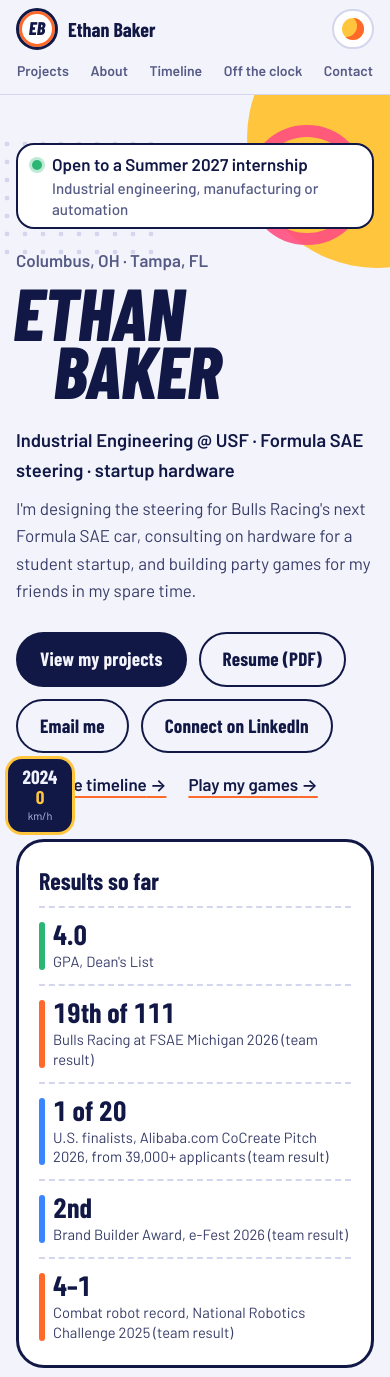
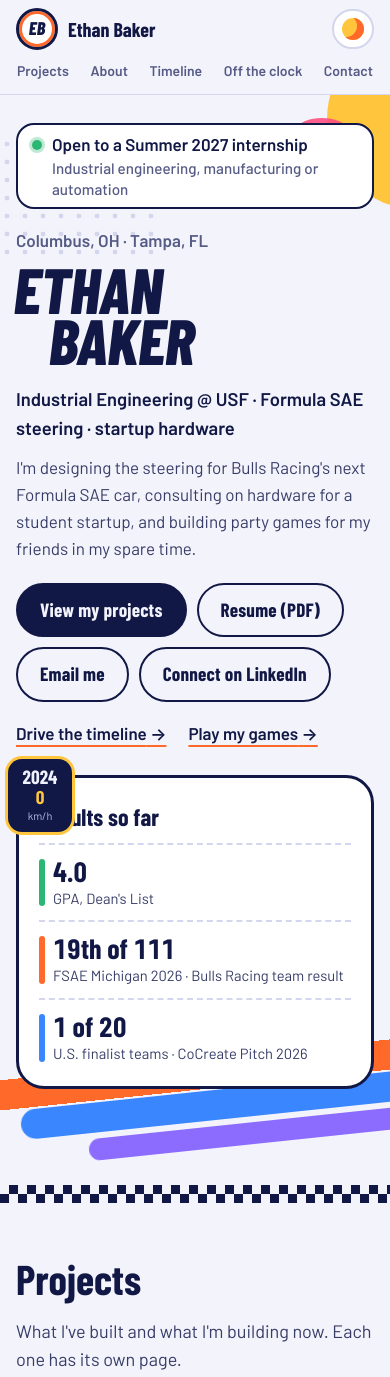
Before and after one commit to ekbaker58/personal-website, a website: page index.html in a window 390 px wide. Shown: the top 1377 px of the page. Drawn offline with Linux system fonts and the light colour scheme.

Commit message:
Refine portfolio spacing, imagery and project emphasis

```diff
--- a/common.js
+++ b/common.js
@@ -171,7 +171,17 @@
 
     const cover = el('div', 'project-card-cover');
     const photo = usablePhotos(project)[0];
-    if (photo) {
+    if (project.cardMosaic === true && usablePhotos(project).length >= 3) {
+      cover.classList.add('is-mosaic');
+      usablePhotos(project).slice(0, 3).forEach(photo => {
+        const img = el('img');
+        img.src = resolveHref(photo.src, root);
+        img.alt = '';
+        img.loading = 'lazy';
+        img.decoding = 'async';
+        cover.append(img);
+      });
+    } else if (photo) {
       const img = el('img');
       img.src = resolveHref(photo.src, root);
       img.alt = '';
--- a/index.html
+++ b/index.html
@@ -23,7 +23,7 @@
   <link rel="apple-touch-icon" href="apple-touch-icon.png">
   <link rel="preload" href="fonts/barlow-condensed-latin-800-italic.woff2" as="font" type="font/woff2" crossorigin>
   <link rel="preload" href="fonts/barlow-latin-400-normal.woff2" as="font" type="font/woff2" crossorigin>
-  <link rel="stylesheet" href="styles.css?v=92f8da43">
+  <link rel="stylesheet" href="styles.css?v=73e2b6df">
 </head>
 <body>
   <a class="skip" href="#content" data-skip-link>Skip to content</a>
@@ -71,7 +71,7 @@
     <div class="cabinet-screen" data-cabinet-screen></div>
   </dialog>
 
-  <script src="common.js?v=e2a0df23" defer></script>
-  <script src="script.js?v=ee99538a" defer></script>
+  <script src="common.js?v=c38fbc72" defer></script>
+  <script src="script.js?v=8c27da46" defer></script>
 </body>
 </html>
--- a/script.js
+++ b/script.js
@@ -144,6 +144,11 @@
       const ul = el('ul');
       items.forEach(item => ul.append(el('li', '', item)));
       dd.append(ul);
+      if (group.example && isFilled(group.example.label) && isSafeHref(group.example.href)) {
+        const example = el('a', 'skill-example', group.example.label);
+        example.href = group.example.href;
+        dd.append(example);
+      }
       row.append(dd);
       groups.append(row);
     });
@@ -161,7 +166,11 @@
     const { section, inner } = sectionShell('projects', cfg.title, 'projects');
     if (isFilled(cfg.intro)) inner.append(el('p', 'section-intro', cfg.intro));
     const grid = el('div', 'project-grid');
-    projects.forEach(project => grid.append(renderProjectCard(project, site, '')));
+    projects.forEach(project => {
+      const card = renderProjectCard(project, site, '');
+      if (project.featured === true) card.classList.add('project-card-featured');
+      grid.append(card);
+    });
     inner.append(grid);
     mount.append(section);
   }
--- a/site-content.json
+++ b/site-content.json
@@ -65,23 +65,13 @@
         },
         {
           "value": "19th of 111",
-          "label": "Bulls Racing at FSAE Michigan 2026 (team result)",
+          "label": "FSAE Michigan 2026 · Bulls Racing team result",
           "category": "engineering"
         },
         {
           "value": "1 of 20",
-          "label": "U.S. finalists, Alibaba.com CoCreate Pitch 2026, from 39,000+ applicants (team result)",
+          "label": "U.S. finalist teams · CoCreate Pitch 2026",
           "category": "startup"
-        },
-        {
-          "value": "2nd",
-          "label": "Brand Builder Award, e-Fest 2026 (team result)",
-          "category": "startup"
-        },
-        {
-          "value": "4–1",
-          "label": "Combat robot record, National Robotics Challenge 2025 (team result)",
-          "category": "engineering"
         }
       ]
     },
@@ -89,11 +79,9 @@
       "heading": "About",
       "title": "I like building things that have to work in front of people.",
       "paragraphs": [
-        "I'm Ethan, an Industrial Engineering student at the University of South Florida (Class of 2029). I'm from Columbus, Ohio, and I'm in Tampa for school.",
-        "I started with robots. In high school I led a three-person team to first place in a robotics competition, and in 2025 a partner and I built a 3-lb combat robot with zero budget, fixed it between matches, and went 4–1 at the National Robotics Challenge.",
-        "At USF, I joined Bulls Racing, our Formula SAE team. My first season was fabrication: carbon-fiber pedal faces and a lot of time inside the pedal box. This season I'm designing the steering system for the F27 car, with one goal: make it take less effort to turn the wheel than it did on F26.",
-        "I'm also the engineering consultant for syp, a student startup that measures how much athletes actually drink. I came up with how syp tracks a whole team at once, and I pitched it on stage at e-Fest, where we took second place for the Brand Builder Award.",
-        "Long-term, I want to lead engineering projects, ideally at a sports or hypercar manufacturer someday. For now I'm focused on learning how products are designed, built and improved, in whatever industry I'm working in."
+        "I'm Ethan, an Industrial Engineering student at the University of South Florida (Class of 2029), originally from Columbus, Ohio. I'm in Tampa for school.",
+        "My work spans Formula SAE steering, startup hardware and party games. I started with robotics and now spend my time learning how products are designed, built and improved.",
+        "Long-term, I want to lead engineering projects, ideally at a sports or hypercar manufacturer. For Summer 2027, I'm looking for an internship in industrial engineering, manufacturing or automation."
       ],
       "skillsHeading": "What I work with",
       "skills": [
@@ -103,7 +91,11 @@
             "AutoCAD (2D and 3D drafting, floor plans)",
             "Fusion 360",
             "Engineering drawings"
-          ]
+          ],
+          "example": {
+            "label": "Design drawings for syp",
+            "href": "projects/syp/"
+          }
         },
         {
           "group": "Fabrication",
@@ -111,14 +103,22 @@
             "Carbon-fiber parts",
             "Vehicle assembly",
             "Automotive 12V wiring"
-          ]
+          ],
+          "example": {
+            "label": "Pedal fabrication with Bulls Racing",
+            "href": "projects/bulls-racing/"
+          }
         },
         {
           "group": "Business",
           "items": [
             "Pitching to judges",
             "Corporate outreach"
-          ]
+          ],
+          "example": {
+            "label": "Pitching with syp",
+            "href": "projects/syp/"
+          }
         },
         {
           "group": "Languages",
@@ -472,7 +472,163 @@
         }
       ],
       "publish": true,
-      "contribution": "F27 steering design · F26 fabrication and assembly"
+      "contribution": "F27 steering design · F26 fabrication and assembly",
+      "featured": true
+    },
+    {
+      "id": "syp",
+      "title": "syp",
+      "eyebrow": "Student hydration-tech startup · Engineering Consultant",
+      "dateLabel": "Spring 2026 to now",
+      "category": "startup",
+      "status": "in-progress",
+      "summary": "syp measures how much athletes actually drink. I'm its engineering consultant: I came up with how it tracks a whole team at once, and I help pitch it.",
+      "description": "Ethan Baker's work as engineering consultant for syp, a student hydration-tech startup: its team tracking system and its pitch competitions.",
+      "facts": [
+        {
+          "label": "Company",
+          "value": "syp, a student hydration-tech startup"
+        },
+        {
+          "label": "My role",
+          "value": "Engineering Consultant"
+        },
+        {
+          "label": "Where",
+          "value": "Tampa, FL"
+        }
+      ],
+      "results": [
+        {
+          "value": "2nd",
+          "label": "Brand Builder Award, e-Fest 2026, as one of 25 finalist teams from nearly 170 ventures (team result)"
+        },
+        {
+          "value": "1 of 20",
+          "label": "U.S. finalists, Alibaba.com CoCreate Pitch 2026, from 39,000+ applicants (team result)"
+        },
+        {
+          "value": "$10,000",
+          "label": "CoCreate finalist award (team result)"
+        }
+      ],
+      "sections": [
+        {
+          "heading": "Tracking a whole team",
+          "paragraphs": [
+            "I came up with syp's team-integration system: RFID wristbands on the players and an antenna in the bottle. Each drink is matched to the athlete who took it and shows up live on the coach's dashboard."
+          ]
+        },
+        {
+          "heading": "Design drawings",
+          "paragraphs": [
+            "I drafted the design drawings for syp's multi-size variant. A teammate built the CAD model from them."
+          ]
+        },
+        {
+          "heading": "Pitching",
+          "paragraphs": [
+            "I'm one of two people who present syp's business plan."
+          ],
+          "bullets": [
+            "e-Fest 2026, Minneapolis: I pitched on stage to the judges, and syp took 2nd place for the Brand Builder Award.",
+            "Alibaba.com CoCreate Pitch 2026: I worked on our application. syp was one of 20 U.S. finalists and received the $10,000 finalist award. The team pitched the final in Los Angeles.",
+            "USF Business Plan Championship, October 2, 2026: I pitched syp's business plan with a teammate."
+          ]
+        }
+      ],
+      "photos": [
+        {
+          "src": "images/projects/syp/efest-award-sign.jpg",
+          "alt": "Me holding a syp, University of South Florida sign in front of the e-Fest backdrop.",
+          "caption": "Me at e-Fest 2026 with syp's sign.",
+          "position": "50% 45%"
+        },
+        {
+          "src": "images/projects/syp/efest-award-stage.jpg",
+          "alt": "The syp team on stage at e-Fest 2026 under a slide reading Brand Builder Award, 2026 Second Place, syp, University of South Florida.",
+          "caption": "On stage at e-Fest 2026 after winning second place for the Brand Builder Award.",
+          "position": "50% 18%"
+        }
+      ],
+      "publish": true,
+      "contribution": "Team-integration concept · design drawings · pitching"
+    },
+    {
+      "id": "nrc-spinner",
+      "title": "Beetleweight combat robot",
+      "eyebrow": "National Robotics Challenge 2025 · Marion, OH",
+      "dateLabel": "April 2025",
+      "category": "engineering",
+      "status": "done",
+      "summary": "A partner and I built a 3-lb beetleweight combat robot with a horizontal spinner, with no budget. We repaired it between matches, went 4–1 and placed 8th overall.",
+      "description": "Ethan Baker's 3-lb beetleweight combat robot: a horizontal spinner built with no budget that went 4–1 and placed 8th at the National Robotics Challenge 2025.",
+      "facts": [
+        {
+          "label": "Event",
+          "value": "National Robotics Challenge, Marion, OH"
+        },
+        {
+          "label": "Weight class",
+          "value": "3-lb beetleweight"
+        },
+        {
+          "label": "Weapon",
+          "value": "Horizontal spinner"
+        },
+        {
+          "label": "Team",
+          "value": "Me and one partner, 50/50 on design, build and repairs"
+        }
+      ],
+      "results": [
+        {
+          "value": "4–1",
+          "label": "Match record (team result)"
+        },
+        {
+          "value": "8th",
+          "label": "Overall (team result)"
+        }
+      ],
+      "sections": [
+        {
+          "heading": "The build",
+          "bullets": [
+            "Hard-plastic chassis with the internals housed inside",
+            "Built with no budget",
+            "Designed, built and repaired 50/50 with my partner"
+          ]
+        },
+        {
+          "heading": "At the event",
+          "paragraphs": [
+            "We repaired battle damage between matches and finished 4–1, 8th overall."
+          ]
+        }
+      ],
+      "photos": [
+        {
+          "src": "images/projects/nrc-spinner/electronics.jpg",
+          "alt": "Hands wiring the robot's electronics on its black perforated chassis, with the pink and yellow spinner mounted at the front.",
+          "caption": "Wiring the electronics, with the spinner mounted.",
+          "position": "50% 65%"
+        },
+        {
+          "src": "images/projects/nrc-spinner/spinner.jpg",
+          "alt": "A hand holding the robot's pink, yellow and blue spinner, a bar shape with cut-outs, over a workbench.",
+          "caption": "The spinner.",
+          "position": "50% 50%"
+        },
+        {
+          "src": "images/projects/nrc-spinner/test-drive-poster.jpg",
+          "video": "images/projects/nrc-spinner/test-drive.mp4",
+          "alt": "Video: the robot driving across a carpeted floor in a hallway.",
+          "caption": "The robot in action on a test drive, April 2025 (no sound)."
+        }
+      ],
+      "publish": true,
+      "contribution": "Shared design, build and repairs equally with one partner"
     },
     {
       "id": "flower-cart",
@@ -636,160 +792,6 @@
       "contribution": "Sketched the plan · completed most of the build"
     },
     {
-      "id": "syp",
-      "title": "syp",
-      "eyebrow": "Student hydration-tech startup · Engineering Consultant",
-      "dateLabel": "Spring 2026 to now",
-      "category": "startup",
-      "status": "in-progress",
-      "summary": "syp measures how much athletes actually drink. I'm its engineering consultant: I came up with how it tracks a whole team at once, and I help pitch it.",
-      "description": "Ethan Baker's work as engineering consultant for syp, a student hydration-tech startup: its team tracking system and its pitch competitions.",
-      "facts": [
-        {
-          "label": "Company",
-          "value": "syp, a student hydration-tech startup"
-        },
-        {
-          "label": "My role",
-          "value": "Engineering Consultant"
-        },
-        {
-          "label": "Where",
-          "value": "Tampa, FL"
-        }
-      ],
-      "results": [
-        {
-          "value": "2nd",
-          "label": "Brand Builder Award, e-Fest 2026, as one of 25 finalist teams from nearly 170 ventures (team result)"
-        },
-        {
-          "value": "1 of 20",
-          "label": "U.S. finalists, Alibaba.com CoCreate Pitch 2026, from 39,000+ applicants (team result)"
-        },
-        {
-          "value": "$10,000",
-          "label": "CoCreate finalist award (team result)"
-        }
-      ],
-      "sections": [
-        {
-          "heading": "Tracking a whole team",
-          "paragraphs": [
-            "I came up with syp's team-integration system: RFID wristbands on the players and an antenna in the bottle. Each drink is matched to the athlete who took it and shows up live on the coach's dashboard."
-          ]
-        },
-        {
-          "heading": "Design drawings",
-          "paragraphs": [
-            "I drafted the design drawings for syp's multi-size variant. A teammate built the CAD model from them."
-          ]
-        },
-        {
-          "heading": "Pitching",
-          "paragraphs": [
-            "I'm one of two people who present syp's business plan."
-          ],
-          "bullets": [
-            "e-Fest 2026, Minneapolis: I pitched on stage to the judges, and syp took 2nd place for the Brand Builder Award.",
-            "Alibaba.com CoCreate Pitch 2026: I worked on our application. syp was one of 20 U.S. finalists and received the $10,000 finalist award. The team pitched the final in Los Angeles.",
-            "USF Business Plan Championship, October 2, 2026: I pitched syp's business plan with a teammate."
-          ]
-        }
-      ],
-      "photos": [
-        {
-          "src": "images/projects/syp/efest-award-sign.jpg",
-          "alt": "Me holding a syp, University of South Florida sign in front of the e-Fest backdrop.",
-          "caption": "Me at e-Fest 2026 with syp's sign.",
-          "position": "50% 45%"
-        },
-        {
-          "src": "images/projects/syp/efest-award-stage.jpg",
-          "alt": "The syp team on stage at e-Fest 2026 under a slide reading Brand Builder Award, 2026 Second Place, syp, University of South Florida.",
-          "caption": "On stage at e-Fest 2026 after winning second place for the Brand Builder Award.",
-          "position": "50% 18%"
-        }
-      ],
-      "publish": true,
-      "contribution": "Team-integration concept · design drawings · pitching"
-    },
-    {
-      "id": "nrc-spinner",
-      "title": "Beetleweight combat robot",
-      "eyebrow": "National Robotics Challenge 2025 · Marion, OH",
-      "dateLabel": "April 2025",
-      "category": "engineering",
-      "status": "done",
-      "summary": "A partner and I built a 3-lb beetleweight combat robot with a horizontal spinner, with no budget. We repaired it between matches, went 4–1 and placed 8th overall.",
-      "description": "Ethan Baker's 3-lb beetleweight combat robot: a horizontal spinner built with no budget that went 4–1 and placed 8th at the National Robotics Challenge 2025.",
-      "facts": [
-        {
-          "label": "Event",
-          "value": "National Robotics Challenge, Marion, OH"
-        },
-        {
-          "label": "Weight class",
-          "value": "3-lb beetleweight"
-        },
-        {
-          "label": "Weapon",
-          "value": "Horizontal spinner"
-        },
-        {
-          "label": "Team",
-          "value": "Me and one partner, 50/50 on design, build and repairs"
-        }
-      ],
-      "results": [
-        {
-          "value": "4–1",
-          "label": "Match record (team result)"
-        },
-        {
-          "value": "8th",
-          "label": "Overall (team result)"
-        }
-      ],
-      "sections": [
-        {
-          "heading": "The build",
-          "bullets": [
-            "Hard-plastic chassis with the internals housed inside",
-            "Built with no budget",
-            "Designed, built and repaired 50/50 with my partner"
-          ]
-        },
-        {
-          "heading": "At the event",
-          "paragraphs": [
-            "We repaired battle damage between matches and finished 4–1, 8th overall."
-          ]
-        }
-      ],
-      "photos": [
-        {
-          "src": "images/projects/nrc-spinner/spinner.jpg",
-          "alt": "A hand holding the robot's pink, yellow and blue spinner, a bar shape with cut-outs, over a workbench.",
-          "caption": "The spinner.",
-          "position": "50% 50%"
-        },
-        {
-          "src": "images/projects/nrc-spinner/electronics.jpg",
-          "alt": "Hands wiring the robot's electronics on its black perforated chassis, with the pink and yellow spinner mounted at the front.",
-          "caption": "Wiring the electronics, with the spinner mounted."
-        },
-        {
-          "src": "images/projects/nrc-spinner/test-drive-poster.jpg",
-          "video": "images/projects/nrc-spinner/test-drive.mp4",
-          "alt": "Video: the robot driving across a carpeted floor in a hallway.",
-          "caption": "The robot in action on a test drive, April 2025 (no sound)."
-        }
-      ],
-      "publish": true,
-      "contribution": "Shared design, build and repairs equally with one partner"
-    },
-    {
       "id": "game-night",
       "title": "Five party games",
       "eyebrow": "Game night",
@@ -797,7 +799,26 @@
       "category": "engineering",
       "status": "done",
       "summary": "A laptop runs the games, a TV shows the big screen, and friends play on their phones. All five have a version you can play right here.",
-      "photos": [],
+      "photos": [
+        {
+          "src": "images/projects/game-night/brain-brawl.jpg",
+          "alt": "Brain Brawl solo setup screen with game length, timer settings and a Start button.",
+          "caption": "Brain Brawl: solo trivia setup.",
+          "fit": "contain"
+        },
+        {
+          "src": "images/projects/game-night/plinko-32.jpg",
+          "alt": "Plinko 32 browser demo showing its peg board, risk controls and play-money balance.",
+          "caption": "Plinko 32: the board and play-money controls.",
+          "fit": "contain"
+        },
+        {
+          "src": "images/projects/game-night/doodle-telephone.jpg",
+          "alt": "Doodle Telephone pass-and-play setup with three empty player-name fields and round settings.",
+          "caption": "Doodle Telephone: pass-and-play setup.",
+          "fit": "contain"
+        }
+      ],
       "publish": true,
       "contribution": "Built five games and their shared game-night hub",
       "demoHref": "#games",
@@ -853,7 +874,8 @@
             "These browser versions are separate from the laptop-hosted game-night setup. Plinko uses play money and Hold’em uses play chips."
           ]
         }
-      ]
+      ],
+      "cardMosaic": true
     }
   ],
   "timeline": [
--- a/styles.css
+++ b/styles.css
@@ -227,11 +227,11 @@ button { font: inherit; color: inherit; }
 }
 
 /* ---------- hero ---------- */
-.hero { position: relative; overflow: hidden; padding: clamp(48px, 8vw, 96px) 0 0; isolation: isolate; }
+.hero { position: relative; overflow: hidden; padding: clamp(28px, 4vw, 48px) 0 0; isolation: isolate; }
 .hero-shapes { position: absolute; inset: 0; z-index: -1; pointer-events: none; }
 .shape { position: absolute; display: block; }
-.shape-sun { width: clamp(260px, 42vw, 560px); aspect-ratio: 1; right: -8%; top: -14%; border-radius: 50%; background: var(--yellow); }
-.shape-ring { width: clamp(120px, 16vw, 210px); aspect-ratio: 1; right: 30%; top: 6%; border-radius: 50%; border: 18px solid var(--pink); opacity: .9; }
+.shape-sun { width: clamp(180px, 25vw, 340px); aspect-ratio: 1; right: -8%; top: -18%; border-radius: 50%; background: var(--yellow); }
+.shape-ring { width: clamp(90px, 10vw, 140px); aspect-ratio: 1; right: 22%; top: 5%; border-radius: 50%; border: 12px solid var(--pink); opacity: .9; }
 .shape-tri { width: 90px; height: 80px; left: 45%; top: 9%; background: var(--green); clip-path: polygon(50% 0, 100% 100%, 0 100%); transform: rotate(14deg); }
 .shape-dots { width: 180px; height: 120px; left: -20px; top: 40px; background-image: radial-gradient(var(--line) 2.4px, transparent 2.6px); background-size: 18px 18px; }
 .livery { position: absolute; left: -10%; right: -10%; bottom: 18px; height: 120px; transform: rotate(-6deg); transform-origin: left bottom; }
@@ -240,13 +240,13 @@ button { font: inherit; color: inherit; }
 .band-2 { bottom: 38px; left: 14%; background: var(--blue); }
 .band-3 { bottom: 10px; left: 28%; background: var(--violet); height: 22px; }
 
-.hero-inner { display: grid; gap: 40px; align-items: end; padding-bottom: 170px; }
+.hero-inner { display: grid; gap: 28px; align-items: center; padding-bottom: 96px; }
 .hero-location { color: var(--muted); font-weight: 600; margin-bottom: 8px; }
 .hero-name {
   font-family: 'Barlow Condensed', sans-serif;
   font-style: italic;
   font-weight: 800;
-  font-size: clamp(4.6rem, 15vw, 11.5rem);
+  font-size: clamp(4rem, 10vw, 7rem);
   line-height: .8;
   letter-spacing: -.01em;
   text-transform: uppercase;
@@ -255,9 +255,9 @@ button { font: inherit; color: inherit; }
 }
 .hero-name span { display: block; }
 .hero-last { padding-left: .55em; }
-.hero-headline { margin-top: 26px; color: var(--ink); font-weight: 600; font-size: 1.15rem; max-width: 34rem; }
+.hero-headline { margin-top: 20px; color: var(--ink); font-weight: 600; font-size: 1.15rem; max-width: 34rem; }
 .hero-lede { margin-top: 10px; max-width: 34rem; }
-.hero-actions { display: flex; flex-wrap: wrap; gap: 12px; margin-top: 28px; }
+.hero-actions { display: flex; flex-wrap: wrap; gap: 10px; margin-top: 20px; }
 .hero-more { display: flex; flex-wrap: wrap; gap: 6px 22px; margin-top: 18px; }
 .hero-more a { color: var(--ink); font-weight: 600; text-decoration-thickness: 2px; text-underline-offset: 5px; text-decoration-color: var(--orange); }
 .hero-more a::after { content: ' \2192'; content: ' \2192' / ''; }
@@ -316,7 +316,7 @@ button { font: inherit; color: inherit; }
 }
 
 @media (min-width: 960px) {
-  .hero-inner { grid-template-columns: minmax(0, 1.35fr) minmax(0, 1fr); padding-bottom: 210px; }
+  .hero-inner { grid-template-columns: minmax(0, 1.35fr) minmax(0, 1fr); padding-bottom: 100px; }
   .tower { justify-self: end; margin-bottom: 10px; }
 }
 
@@ -773,6 +773,9 @@ details[open] .stop-toggle { background: var(--c); }
 .project-card-cover img { width: 100%; height: 100%; object-fit: cover; }
 .project-card-cover.is-contain { background: var(--surface-2); }
 .project-card-cover.is-contain img { object-fit: contain; }
+.project-card-cover.is-mosaic { display: grid; grid-template-columns: 1fr 1fr; grid-template-rows: 1fr 1fr; gap: 4px; padding: 4px; background: #0b0e2a; }
+.project-card-cover.is-mosaic img { min-height: 0; object-fit: contain; }
+.project-card-cover.is-mosaic img:first-child { grid-column: 1 / -1; }
 .project-card-cover.is-blank { background: color-mix(in srgb, var(--c) 16%, var(--surface)); }
 .project-card-band { position: absolute; left: -10%; right: -10%; height: 26px; border-radius: 26px; transform: rotate(-7deg); }
 .project-card-band.band-a { bottom: 42%; background: var(--c); }
@@ -795,6 +798,13 @@ details[open] .stop-toggle { background: var(--c); }
 .project-demo { margin-top: 20px; }
 .project-card-more { margin-top: 4px; font-weight: 700; color: var(--c-ink); }
 .project-card-more::after { content: ' \2192'; }
+.skill-example { display: inline-block; margin-top: 8px; color: var(--ink); font-size: .9rem; font-weight: 600; text-underline-offset: 3px; }
+@media (min-width: 960px) {
+  .project-card-featured { grid-column: 1 / -1; display: grid; grid-template-columns: 1.1fr 1fr; }
+  .project-card-featured .project-card-cover { border-bottom: 0; border-right: 5px solid var(--c); }
+  .project-card-featured .project-card-body { align-content: center; padding: clamp(24px, 3vw, 40px); }
+  .project-card-featured .project-card-title { font-size: 2.4rem; }
+}
 
 .chip {
   display: inline-block;
```
Also changed, not shown: projects/bulls-racing/index.html (+2 -2 lines), projects/flower-cart/index.html (+2 -2 lines), projects/game-night/index.html (+4 -5 lines), projects/nrc-spinner/index.html (+4 -4 lines), projects/syp/index.html (+2 -2 lines), README.md, images/projects/game-night/brain-brawl.jpg (added), images/projects/game-night/doodle-telephone.jpg (added), images/projects/game-night/plinko-32.jpg (added).
